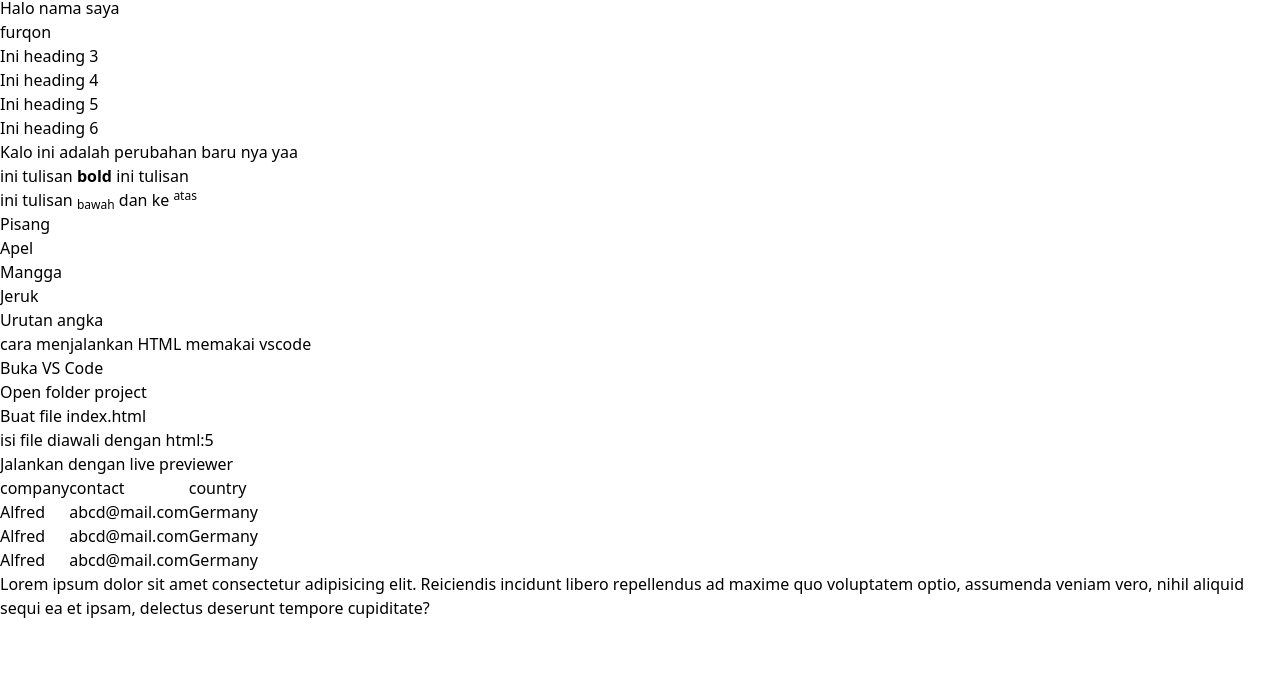
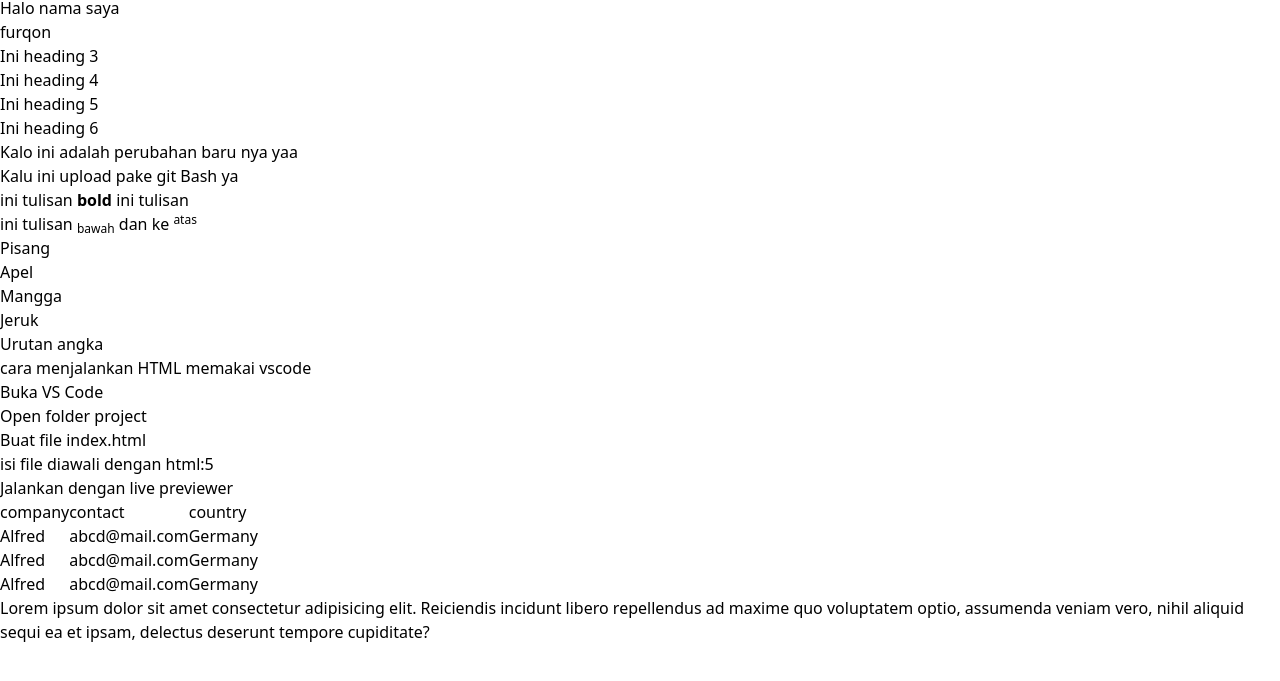
Before and after one commit to Revou-Coding-Camp/codingcamp-30-jun-25-Furqonmz, a plain HTML site: page index.html in a window 1280 px wide. Shown: the part 81-762 px from the top of the page. Drawn offline with nearby package versions, Linux system fonts and the light colour scheme.

Commit message:
ubah baris 6

```diff
--- a/index.html
+++ b/index.html
@@ -16,6 +16,7 @@
     <h5>Ini heading 5</h5>
     <h6>Ini heading 6</h6>
     <h6>Kalo ini adalah perubahan baru nya yaa</h6>
+    <h5>Kalu ini upload pake git Bash ya</h5>
 
     <p>ini tulisan <b>bold</b> ini tulisan </p>
     <p>ini tulisan <sub>bawah</sub> dan ke <sup>atas</sup></p>
```
